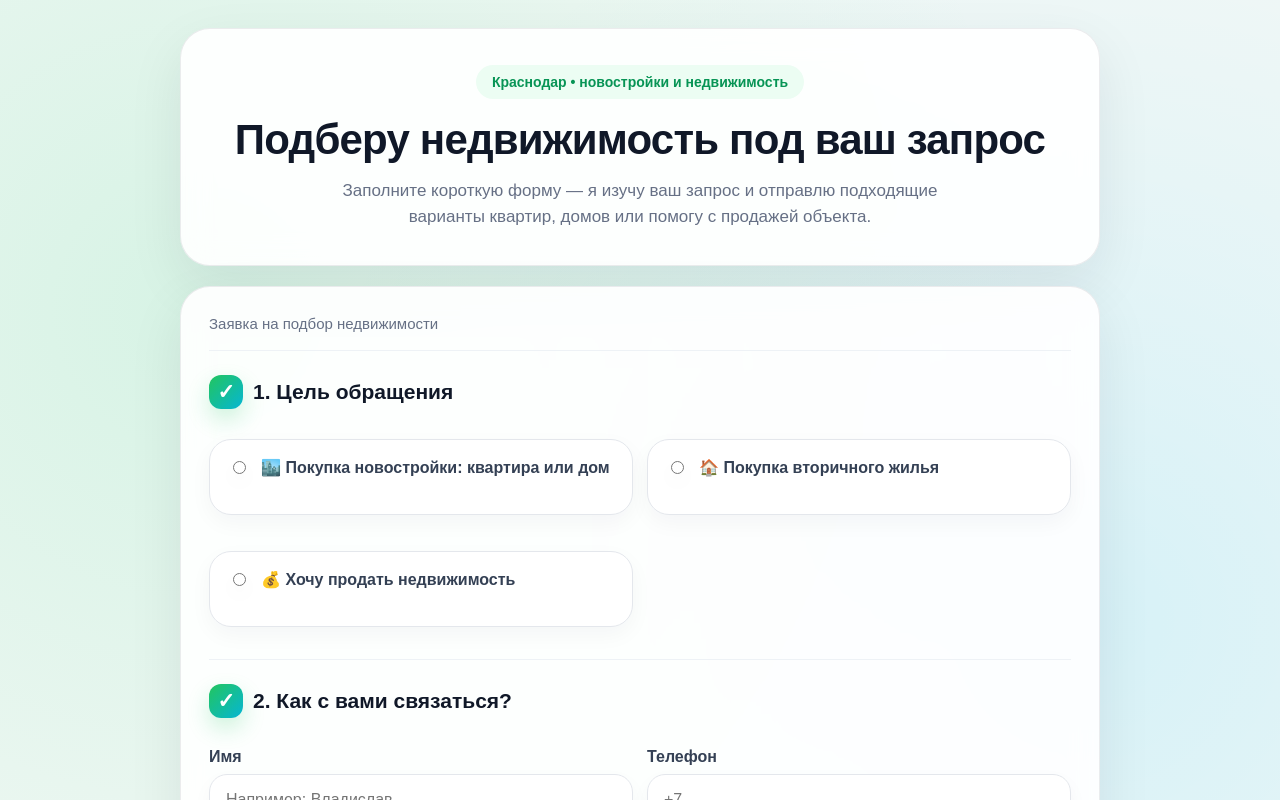
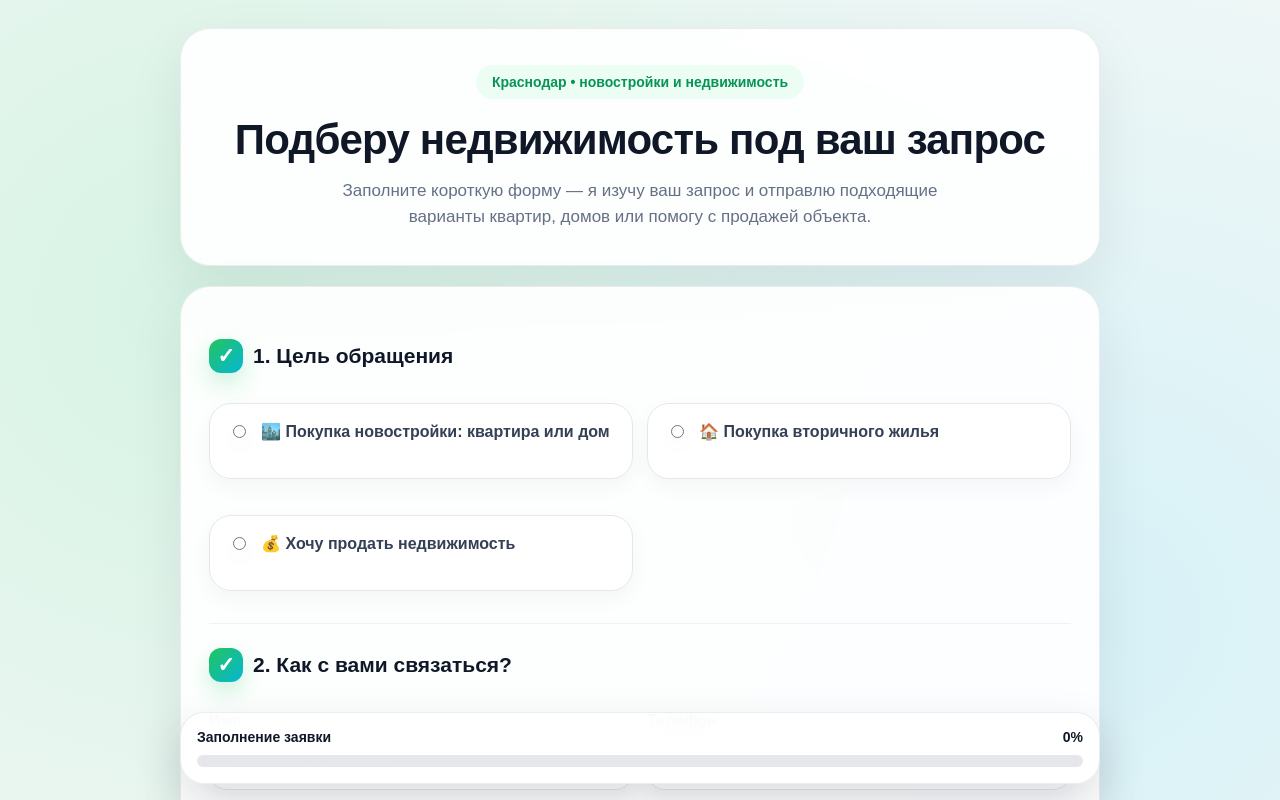
Before and after one commit to kiktevvlad07-tech/Vlad-Novostroy, a Next.js app: page / in a window 1280 px wide. Shown: the top 800 px of the page. Built offline with nearby package versions, Linux system fonts and the light colour scheme.

Commit message:
Update globals.css

```diff
--- a/app/globals.css
+++ b/app/globals.css
@@ -14,7 +14,7 @@ body {
 
 .page {
   min-height: 100vh;
-  padding: 28px 14px;
+  padding: 28px 14px 120px;
 }
 
 .container {
@@ -68,28 +68,13 @@ h1 {
   padding: 28px;
 }
 
-.form::before {
-  content: "Заявка на подбор недвижимости";
-  display: block;
-  margin-bottom: 18px;
-  font-size: 15px;
-  color: #667085;
-}
-
-.form::after {
-  content: "";
-  display: block;
-  width: 42%;
-  height: 9px;
-  margin-bottom: 24px;
-  border-radius: 999px;
-  background: linear-gradient(90deg, #22c55e, #06b6d4);
-  box-shadow: 0 8px 20px rgba(34, 197, 94, 0.22);
-}
-
 .section {
   padding: 24px 0;
   border-top: 1px solid #eef2f6;
+}
+
+.section:first-child {
+  border-top: none;
 }
 
 .section-title {
@@ -146,7 +131,11 @@ label {
 .option:hover {
   transform: translateY(-3px);
   border-color: #22c55e;
-  background: linear-gradient(135deg, rgba(34, 197, 94, 0.08), rgba(6, 182, 212, 0.06));
+  background: linear-gradient(
+    135deg,
+    rgba(34, 197, 94, 0.08),
+    rgba(6, 182, 212, 0.06)
+  );
   box-shadow: 0 16px 32px rgba(16, 24, 40, 0.08);
 }
 
@@ -229,11 +218,55 @@ textarea {
   font-size: 13px;
 }
 
+/* НИЖНИЙ ПРОГРЕСС */
+
+.sticky-progress {
+  position: fixed;
+  left: 50%;
+  bottom: 16px;
+  transform: translateX(-50%);
+  width: calc(100% - 28px);
+  max-width: 920px;
+  padding: 16px;
+  border-radius: 24px;
+  background: rgba(255,255,255,0.95);
+  backdrop-filter: blur(16px);
+  border: 1px solid rgba(16,24,40,0.08);
+  box-shadow: 0 18px 45px rgba(16,24,40,0.14);
+  z-index: 999;
+}
+
+.sticky-progress-text {
+  display: flex;
+  justify-content: space-between;
+  margin-bottom: 10px;
+  font-size: 14px;
+  font-weight: 900;
+  color: #101828;
+}
+
+.sticky-progress-track {
+  width: 100%;
+  height: 12px;
+  border-radius: 999px;
+  background: #e5e7eb;
+  overflow: hidden;
+}
+
+.sticky-progress-fill {
+  height: 100%;
+  border-radius: 999px;
+  background: linear-gradient(90deg, #22c55e, #06b6d4);
+  transition: width 0.35s ease;
+  box-shadow: 0 8px 20px rgba(34,197,94,0.3);
+}
+
 @keyframes fadeUp {
   from {
     opacity: 0;
     transform: translateY(14px);
   }
+
   to {
     opacity: 1;
     transform: translateY(0);
@@ -255,4 +288,9 @@ textarea {
     padding: 22px 18px;
     border-radius: 24px;
   }
+
+  .sticky-progress {
+    bottom: 10px;
+    padding: 14px;
+  }
 }
```
